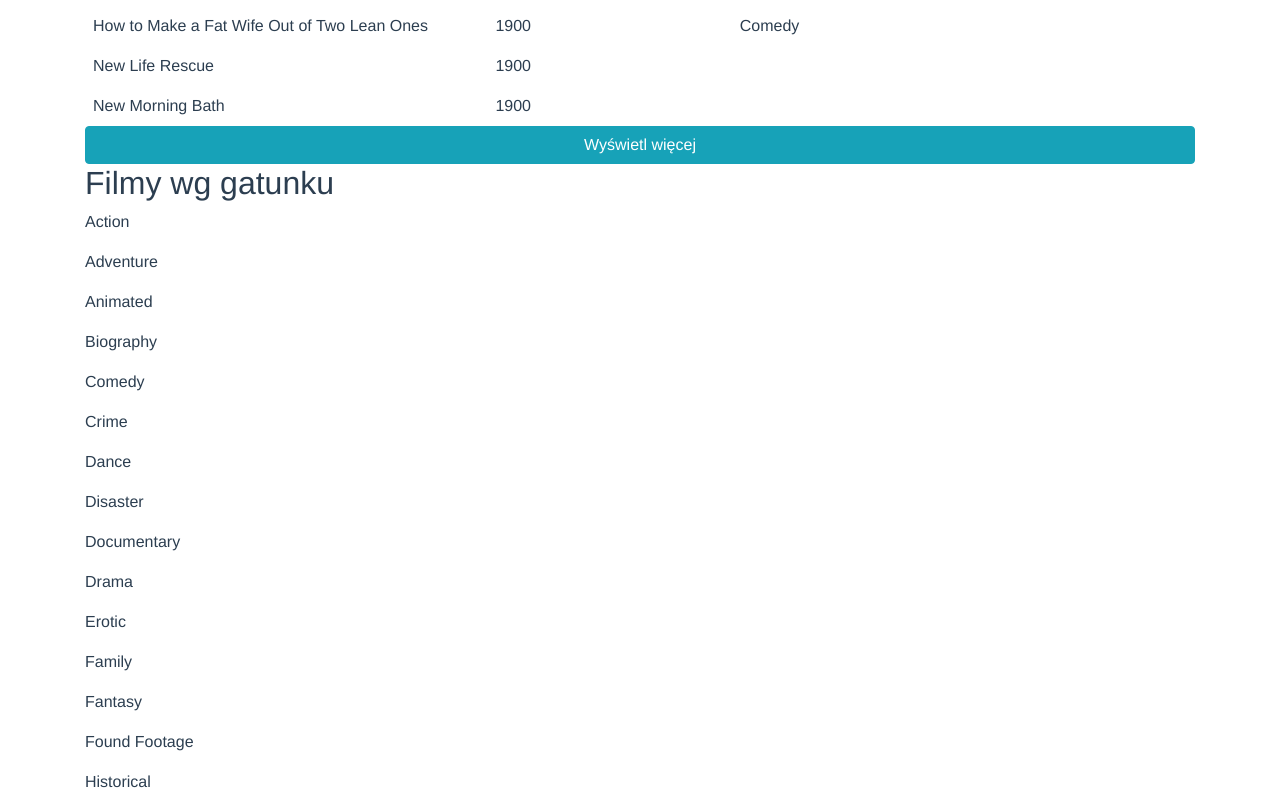
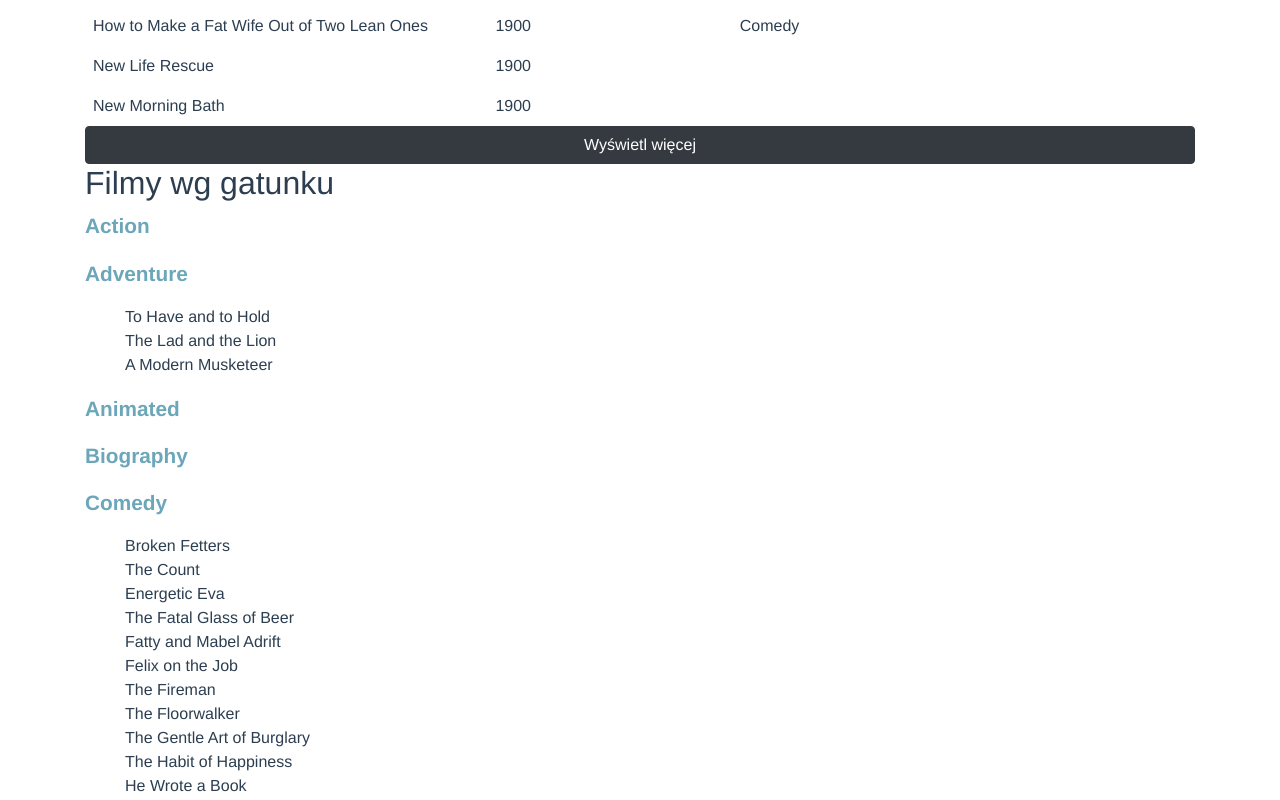
Before and after one commit to aniaxb/AJI, a Vue app in the folder Vue-task_3/: page / in a window 1280 px wide. Shown: the part 780-1580 px from the top of the page. Built offline with nearby package versions, Linux system fonts and the light colour scheme.

Commit message:
Cast and genre list

```diff
--- a/Vue-task_3/src/App.vue
+++ b/Vue-task_3/src/App.vue
@@ -2,11 +2,11 @@
   <div class="container">
     <h1>Baza Filmów</h1>
     <SearchInputVue/>
-  <TableMovies
-  :movies="fullMoviesData"/>
+  <TableMovies :movies="fullMoviesData"/>
     <!-- <ListaFilmow :movies="fullMoviesData"/> -->
     <GenreList :movies="fullMoviesData"/>
-    <!-- <GenreListVue/> -->
+    <CastList :movies="fullMoviesData"/>
+
   </div>
 </template>
 
@@ -16,7 +16,7 @@ import GenreList from './components/list/GenreList.vue';
 import SearchInputVue from './components/SearchInput.vue';
 import TableMovies from './components/TableMovies.vue';
 import moviesjson from "./movies.json";
-// import GenreListVue from './components/list/GenreList.vue';
+import CastList from './components/list/CastList.vue';
 // import _ from "lodash";
 
 export default {
@@ -25,7 +25,8 @@ export default {
     // ListaFilmow,
     SearchInputVue,
     TableMovies,
-    GenreList
+    GenreList,
+    CastList
 },
 data() {
       return {
--- a/Vue-task_3/src/components/TableMovies.vue
+++ b/Vue-task_3/src/components/TableMovies.vue
@@ -27,7 +27,7 @@
       </tbody>
     </table>
     <div v-if="isButtonVisible">
-    <button class="btn btn-info btn-block " v-on:click="expandTable()">
+    <button class="btn btn-dark btn-block " v-on:click="expandTable()">
       Wyświetl więcej
     </button>
     </div>
--- a/Vue-task_3/src/components/list/CastList.vue
+++ b/Vue-task_3/src/components/list/CastList.vue
@@ -1,16 +1,55 @@
 <template>
     <div>
         <h2>Filmy wg obsady</h2>
-        <p>Tom Cruise</p>
+        <div  v-for="(item, index) in castList" :key="index">
+            <p>{{item}}</p>
+
             <ol type="1">
-           <li>Mission Impossible</li>
+                <li class="list-group" v-for="(item, index) in titleList[index]" :key="index">
+                {{item.title}}
+                </li>
             </ol>
         </div>
-
+    </div>
   </template>
 
   <script>
+    import _ from "lodash";
+
+    const BEGIN_CAST = 0;
+    const END_CAST = 149;
+    const BEGIN_TITLE = 1000;
+    const END_TITLE = 1299;
+
     export default {
-    name: "CastList"
+      name: "CastMovieList",
+
+      props: {
+        movies: Array
+      },
+
+      data() {
+        return {
+          castList: _.slice(_.uniq(_.flatten(_.filter(
+            _.map(this.movies, "cast"), _.size))), BEGIN_CAST, END_CAST),
+          titleList: [],
+        }
+      },
+
+      mounted() {
+        for (let it of this.castList) {
+          this.titleList.push(_.filter(
+            this.movies.slice(BEGIN_TITLE, END_TITLE), (o) => _.includes(_.flatten(o.cast), it)))
+        }
+      },
+
     }
   </script>
+
+  <style scoped>
+  p {
+      font-size: 1.3em;
+      font-weight: 700;
+      color: #6ca7b9;
+  }
+  </style>
--- a/Vue-task_3/src/components/list/GenreList.vue
+++ b/Vue-task_3/src/components/list/GenreList.vue
@@ -1,28 +1,18 @@
 <template>
     <div>
         <h2>Filmy wg gatunku</h2>
-        <div v-for="index in genreList" :key="index">
-            <p>{{index}}</p>
-            <!--  <p>{{movies[index].genres}}</p> -->
+        <div v-for="(item, index) in genreList" :key="index">
+            <p>{{item}}</p>
             <ol type="1">
-                <li v-for="i in titleList[200]" :key="i">{{i.title}}</li>
-                <!-- <li>{{movies[index].title}}</li> -->
+                <li class="list-group" v-for="(item, index) in titleList[index]" :key="index">
+                    {{item.title}}
+                </li>
             </ol>
         </div>
+    </div>
+</template>
 
 
-        <!-- <p>Animated</p>
-    <ol type="1">
-        <li>Cheese Chasers</li>
-        <li>Southbound Duckling</li>
-    </ol>
-    <p>Comedy</p>
-        <ol type="1">
-            <li>Special Delivery</li>
-        </ol> -->
-    </div>
-
-</template>
 <script>
 import _ from 'lodash';
 export default {
@@ -30,40 +20,15 @@ export default {
 
     props: {
       movies: Array,
-      copyTable: Array
     },
     data() {
-        let tableSize = this.movies.length;
-        // let copyTable = _.cloneDeep(this.movies)
+
         return {
             genreList: _.sortBy(_.uniq(_.flatten(_.filter(
           _.map(this.movies, "genres"), _.size)))),
         titleList: [],
-
-        tableSize,
-        // copyTable
       }
     },
-
-//     methods: {
-//        countUnique: function() {
-//         const uniqueCount = new Set(this.movies).size;
-//         return uniqueCount;
-//        },
-//        getNumOfOccurr: function(id, arr) {
-//         let occurr = 0;
-
-//         for(let i=0; i < arr.length; i++) {
-//             if('id' in arr[i] && arr[i].id === id) occurr ++;
-//         }
-
-//         return occurr;
-//        },
-//        moviesByGenres: function (moviesList, genreList) {
-//         return moviesList.filter((m) => {
-//         return genreList.every((g) => m.genre.includes(g));
-//   });
-//     },
 
     mounted() {
         for (let it of this.genreList) {
@@ -74,3 +39,11 @@ export default {
     },
 }
 </script>
+
+<style scoped>
+p {
+    font-size: 1.3em;
+    font-weight: 700;
+    color: #6ca7b9;
+}
+</style>
```
Lines whose indentation alone changed are shown as unchanged.
